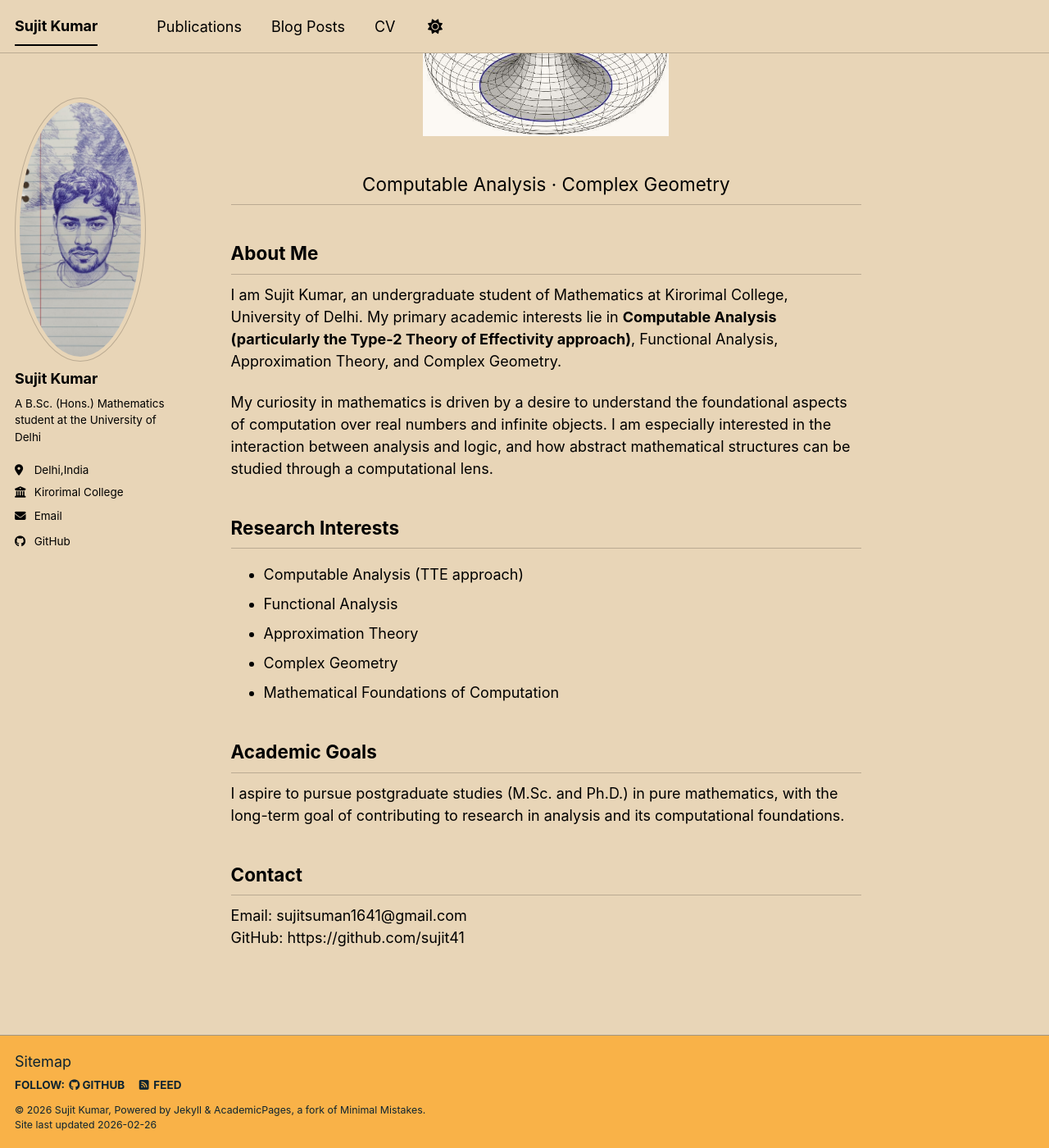
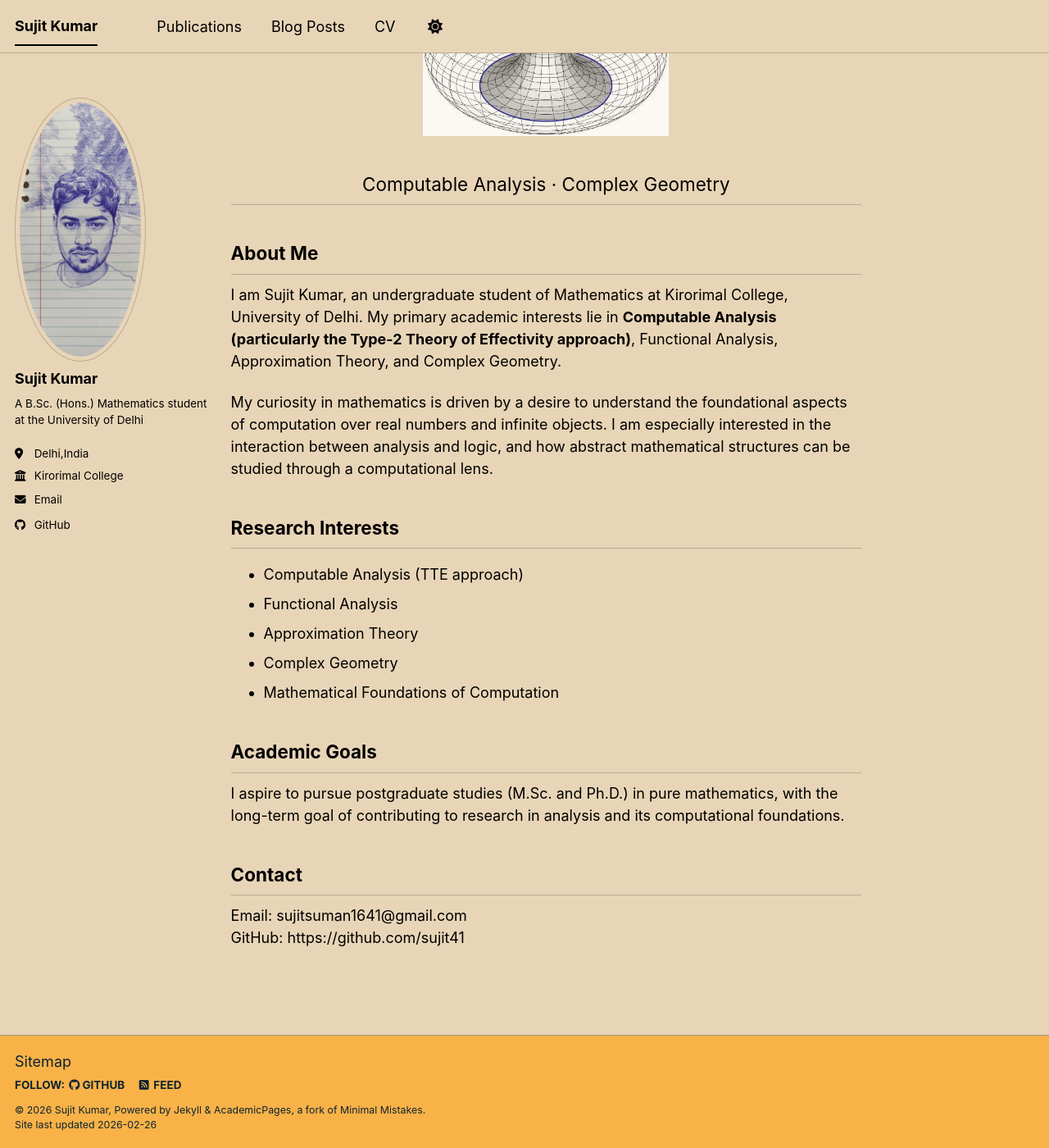
Before and after one commit to sujit41/sujit41.github.io, a Jekyll site: the page built from _pages/about.md, in a window 1280 px wide and 1400 px high, scrolled down 194 px. Shown: the whole window at 82% size. Built offline with Jekyll 4.4.1, drawn with Linux system fonts in a browser that asks for light colours; a script bundle is joined from its source files by our own code; library files that are not in the unit come from our copies.

Commit message:
Update main.scss

```diff
--- a/assets/css/main.scss
+++ b/assets/css/main.scss
@@ -47,3 +47,13 @@
   width: 160px !important;
   border-radius: 50%;
 }
+/* Reduce sidebar width */
+.sidebar {
+  width: 260px !important;
+}
+
+@media (min-width: 64em) {
+  .sidebar {
+    width: 260px !important;
+  }
+}
```
